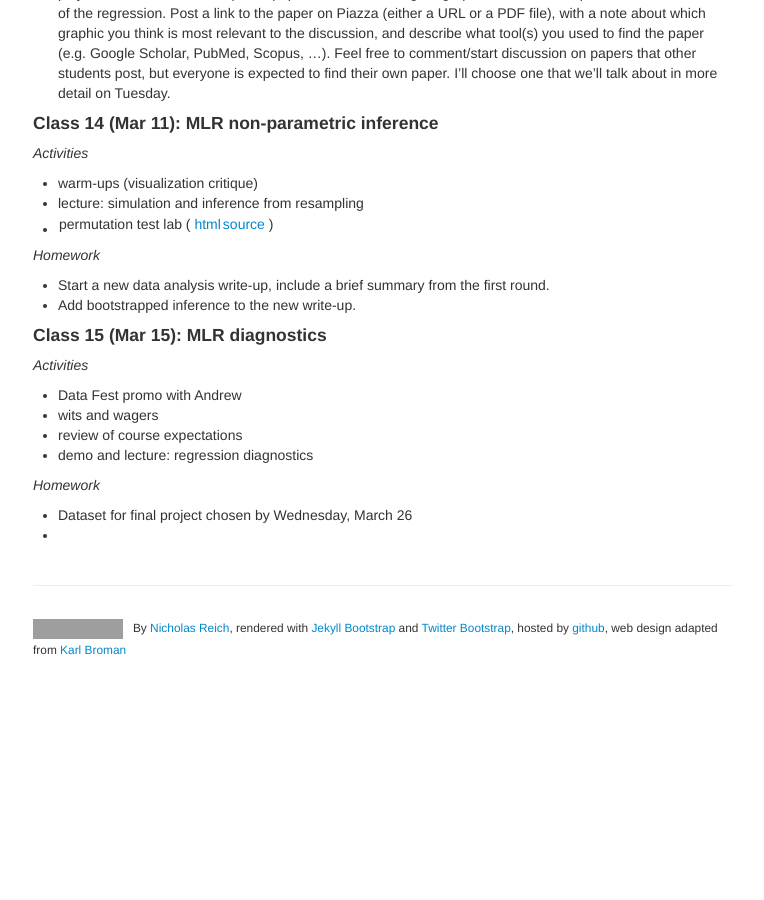
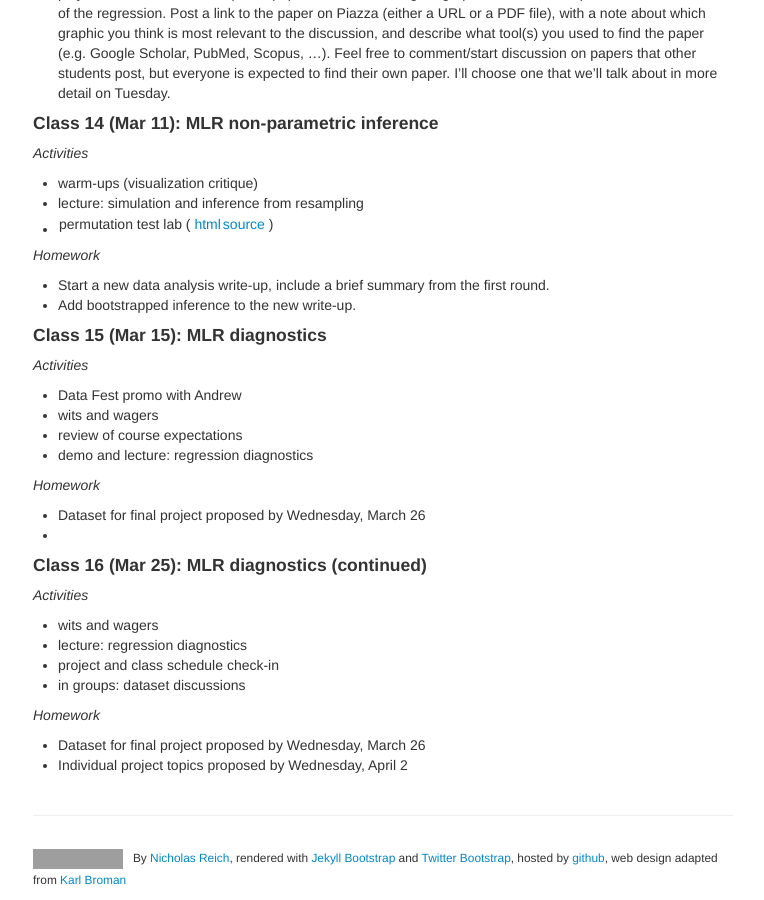
Before and after one commit to nickreich/methods2, a Jekyll site: the page built from pages/schedule.md, in a window 1280 px wide and 900 px high, scrolled down 3770 px. Shown: the whole window, without its empty margins (257-1021 px from the left). Built offline with Jekyll 4.4.1, drawn with Linux system fonts in a browser that asks for light colours; before the commit the page ends 4440 px from its top, so only the background shows below that; grey boxes are pictures that could not be loaded.

Commit message:
schedule update

```diff
--- a/pages/schedule.md
+++ b/pages/schedule.md
@@ -177,5 +177,16 @@ _Activities_
 * demo and lecture: regression diagnostics
 
 _Homework_
-* Dataset for final project chosen by Wednesday, March 26
+* Dataset for final project proposed by Wednesday, March 26
 *
+
+#### Class 16 (Mar 25): MLR diagnostics (continued)
+_Activities_
+* wits and wagers
+* lecture: regression diagnostics
+* project and class schedule check-in
+* in groups: dataset discussions
+
+_Homework_
+* Dataset for final project proposed by Wednesday, March 26
+* Individual project topics proposed by Wednesday, April 2
```
